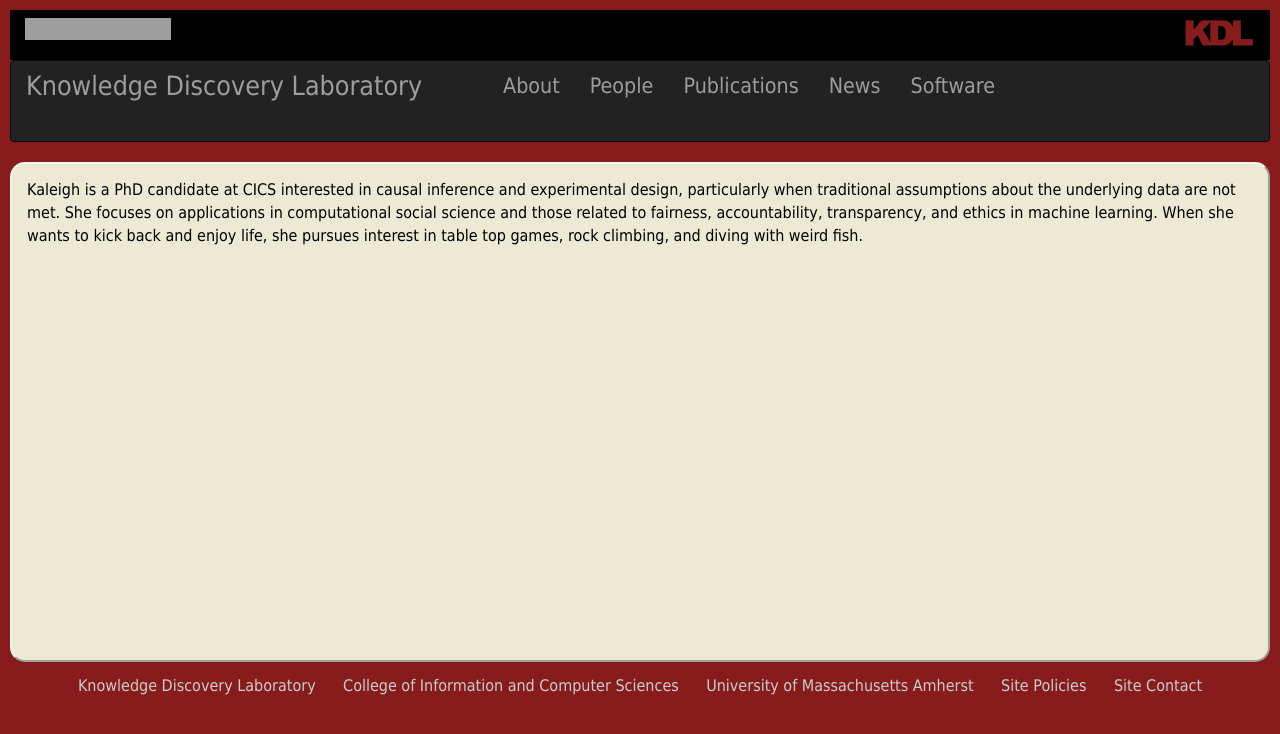
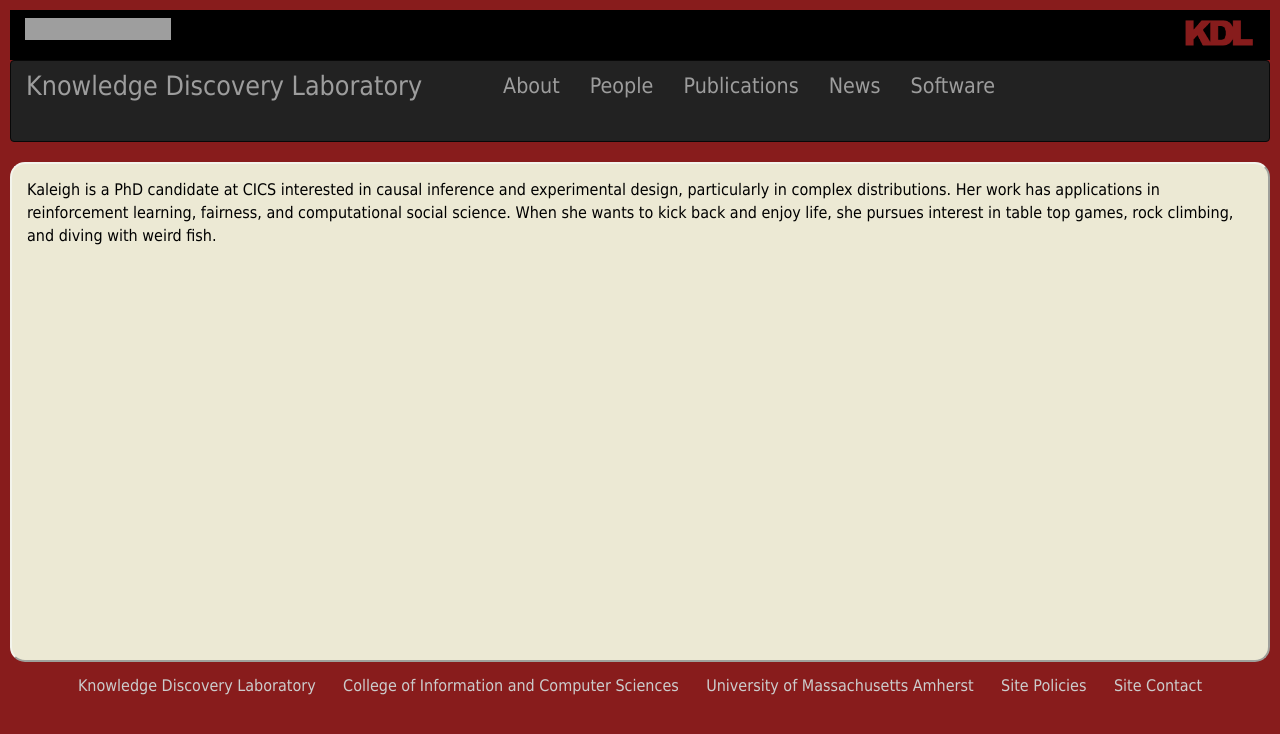
Before and after one commit to KDL-umass/kdl-umass.github.io, a Jekyll site: the page built from _people/clary.md, in a window 1280 px wide. Shown: the top 734 px of the page. Built offline with Jekyll 4.4.1, drawn with Linux system fonts in a browser that asks for light colours; nearby versions of some CDN libraries; comment, search, counter and statistics services are not loaded; grey boxes are pictures that could not be loaded.

Commit message:
updated research descr

```diff
--- a/_people/clary.md
+++ b/_people/clary.md
@@ -7,4 +7,4 @@ thumbnail: images/clary.jpg
 webpage: http://people.cs.umass.edu/~kclary/
 email: kclary@cs.umass.edu
 ---
-Kaleigh is a PhD candidate at CICS interested in causal inference and experimental design, particularly when traditional assumptions about the underlying data are not met. She focuses on applications in computational social science and those related to fairness, accountability, transparency, and ethics in machine learning. When she wants to kick back and enjoy life, she pursues interest in table top games, rock climbing, and diving with weird fish.
+Kaleigh is a PhD candidate at CICS interested in causal inference and experimental design, particularly in complex distributions. Her work has applications in reinforcement learning, fairness, and computational social science. When she wants to kick back and enjoy life, she pursues interest in table top games, rock climbing, and diving with weird fish.
```
